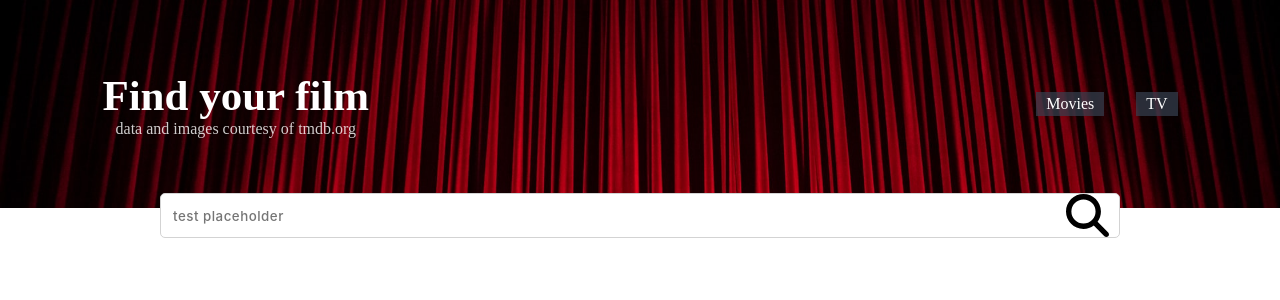
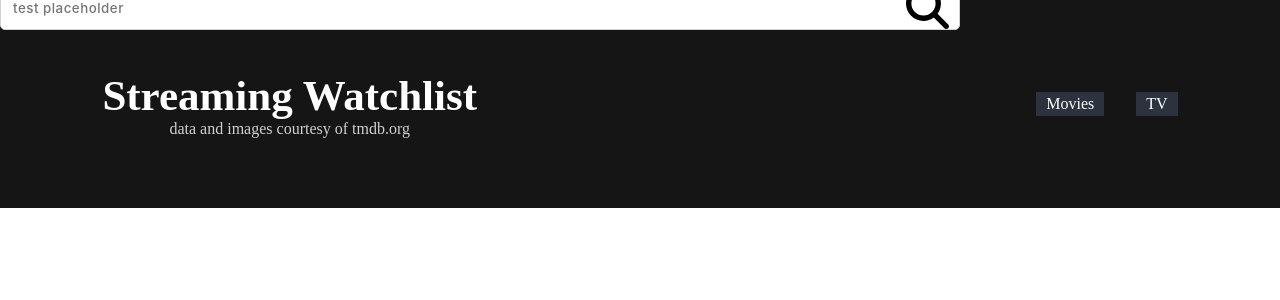
Before and after one commit to mgehrls/streamingwatchlist, a Next.js app: page / in a window 1280 px wide. Shown: the top 300 px of the page. Built offline with nearby package versions, Linux system fonts and the light colour scheme.

Commit message:
search gets saved to state

```diff
--- a/components/Header.module.css
+++ b/components/Header.module.css
@@ -1,6 +1,5 @@
 .header{
-    background-image: url('/curtain.jpg');
-    background-color: rgba(0, 0, 0, .7);
+    background-color: #151515;
     background-repeat: no-repeat;
     background-size: cover;
   }
@@ -23,3 +22,40 @@
     opacity: .8;
     text-align: center;
   }
+  .searchbar{
+    width:75%;
+    height:45px;
+    display: flex;
+    align-items: center;
+    position: absolute;
+    top:-15px;
+    font-family: 'Inter', sans-serif;
+    background-color: white;
+    border:1.5px rgb(211, 211, 211) solid;
+    border-radius: 5px;
+    font-size: 10px;
+  }
+.searchinput{
+    width:100%;
+    height:42px;
+    align-self: stretch;
+    margin-top: 1px;
+    margin-left: 10px;
+  }
+
+.searchicon{
+    padding:10px;
+    height:100%;
+    cursor: pointer;
+}
+
+.searchinput{
+    font-family: 'Inter', sans-serif;
+    border: none;
+    font-weight: 500;
+    letter-spacing: .5px;
+  }
+.searchinput:active,
+.searchinput:focus{
+    outline:none;
+}
--- a/components/Header.tsx
+++ b/components/Header.tsx
@@ -1,12 +1,21 @@
 import React from 'react'
 import styles from './Header.module.css'
+import { faMagnifyingGlass } from '@fortawesome/free-solid-svg-icons'
+import { FontAwesomeIcon } from '@fortawesome/react-fontawesome'
+import axios from 'axios'
+const apiKey = "api_key=4cc551bdbec360295f6123a443e43bb9"
 
-export default function Header() {
+interface HeaderProps{
+    search: (type:string, searchItem:string)=> Promise<false | undefined>
+}
+
+export default function Header({search}: HeaderProps) {
   return (
+    <>
     <header className={styles.header}>
         <a className={styles.titleContainer} href='/'>
             <div>
-                <h1 className={styles.pageTitle}>Find your film</h1>
+                <h1 className={styles.pageTitle}>Streaming Watchlist</h1>
                 <p className={styles.pageSubtitle}>data and images courtesy of tmdb.org</p>
             </div>
         </a>
@@ -15,5 +24,23 @@ export default function Header() {
             <a href="/tv">TV</a>
         </nav>
     </header>
+        <form
+            onSubmit={(e)=>{
+                e.preventDefault()
+                //setSearching(true)
+                search("multi", (document.getElementById("searchinput") as HTMLInputElement).value)
+            }}
+            className={styles.searchbar}>
+            <input
+                id={"searchinput"}
+                className={styles.searchinput}
+                type="text"
+                placeholder={"test placeholder"}/>
+            <FontAwesomeIcon
+                icon={faMagnifyingGlass}
+                className={styles.searchicon}
+                onClick={() => search("multi", (document.getElementById("searchinput") as HTMLInputElement).value)}/>
+        </form>
+        </>
   )
 }
--- a/components/Searchbar.tsx
+++ b/components/Searchbar.tsx
@@ -5,87 +5,15 @@ import styles from './Searchbar.module.css'
 import axios from 'axios'
 const apiKey = "api_key=4cc551bdbec360295f6123a443e43bb9"
 
-//needs onclick on FontAwesomeIcon
-export default function Searchbar() {
+export default function Searchbar(props: {}) {
+    console.log(props)
 
-    async function runSearch(type: string){
-        let url = ""
-        let searchItem: string = document.getElementById("searchinput") !== null ? (document.getElementById("searchinput") as HTMLInputElement).value : ""
-        console.log("search ran I guess.")
-        console.log(searchItem)
-        //
-        switch(type){
-          case ("multi"):
-            url = `https://api.themoviedb.org/3/search/multi?${apiKey}&language=en-US&query=${searchItem}&page=1&include_adult=false`
-
-            if(searchItem){
-              searchItem = encodeURI(searchItem)
-              await axios.get(url)
-                  .then((response) => {
-                      console.log(response)
-                })
-                .catch((err) => console.log(err))
-                .finally(()=>{
-                  console.log("search complete")
-                })
-            }
-                break
-          case("movie"):
-            url = `https://api.themoviedb.org/3/search/movie?${apiKey}&language=en-US&query=${searchItem}&page=1&include_adult=false`
-
-            if(searchItem){
-              searchItem = encodeURI(searchItem)
-              await axios.get(url)
-                  .then((response) => {
-                      console.log(response)
-                })
-                .catch((err) => console.log(err))
-                .finally(()=>{
-                  console.log("search complete")
-                })
-            }
-
-            break
-          case("tv"):
-            url = `https://api.themoviedb.org/3/search/tv?${apiKey}&language=en-US&page=1&query=${searchItem}&include_adult=false`
-
-            if(searchItem){
-              searchItem = encodeURI(searchItem)
-              await axios.get(url)
-                .then((response) => {
-                  console.log(response)
-                })
-                .catch((err) => console.log(err))
-                .finally(()=>{
-                  console.log("search complete")
-                })
-            }
-
-            break
-          default:
-            url = `https://api.themoviedb.org/3/search/multi?${apiKey}&language=en-US&query=${searchItem}&page=1&include_adult=false`
-
-            if(searchItem){
-              searchItem = encodeURI(searchItem)
-              await axios.get(url)
-                  .then((response) => {
-                      console.log(response)
-                })
-                .catch((err) => console.log(err))
-                .finally(()=>{
-                  console.log("search complete")
-                })
-            }
-            break
-        }
-
-      }
 
   return (
     <form onSubmit={(e)=>{
         e.preventDefault()
         //setSearching(true)
-        runSearch("multi")
+        props.runSearch("multi")
     }} className={styles.searchbar}>
         <input
             id={"searchinput"}
--- a/pages/index.tsx
+++ b/pages/index.tsx
@@ -2,13 +2,128 @@ import type { NextPage } from 'next'
 import Head from 'next/head'
 import styles from '../styles/Home.module.css'
 import Header from '../components/Header'
-import Searchbar from '../components/Searchbar'
 import axios from 'axios'
+import { useState, useEffect } from 'react'
 const apiKey = "api_key=4cc551bdbec360295f6123a443e43bb9"
 
 const Home: NextPage = () => {
+  const [data, setData] = useState<SearchData | null>(null)
+  interface SearchResult{
+    adult?: boolean;
+    backdrop_path?: string;
+    genre_ids?:number[];
+    id: number;
+    media_type?: string;
+    original_language?:string;
+    original_title?:string;
+    overview?:string;
+    popularity?: number;
+    poster_path?:string;
+    realease_date?:string;
+    title?:string;
+    video?:boolean;
+    vote_average?:number;
+    vote_count?:number;
+  }
+  interface SearchData{
+    data:{
+      page: number;
+      results: SearchResult[];
+      total_pages: number;
+      total_results: number;
+    }
+  }
 
+  useEffect(()=>{
+    console.log(data)
+  },[data])
 
+  async function runSearch(type: string, searchItem: string | null){
+    let url = ""
+
+    switch(type){
+      case ("multi"):
+        url = `https://api.themoviedb.org/3/search/multi?${apiKey}&language=en-US&query=${searchItem}&page=1&include_adult=false`
+
+        if(searchItem){
+          searchItem = encodeURI(searchItem)
+          await axios.get(url)
+              .then((response) => {
+                  setData(response.data.results)
+                  console.log(response)
+                  return true
+            })
+            .catch((err) => console.log(err))
+            .finally(()=>{
+              console.log("search complete")
+            })
+        }else{
+          return false
+        }
+            break
+      case("movie"):
+        url = `https://api.themoviedb.org/3/search/movie?${apiKey}&language=en-US&query=${searchItem}&page=1&include_adult=false`
+
+        if(searchItem){
+          searchItem = encodeURI(searchItem)
+          await axios.get(url)
+              .then((response) => {
+                  console.log(response)
+                  return true
+
+            })
+            .catch((err) => console.log(err))
+            .finally(()=>{
+              console.log("search complete")
+            })
+        }else{
+          return false
+        }
+
+        break
+      case("tv"):
+        url = `https://api.themoviedb.org/3/search/tv?${apiKey}&language=en-US&page=1&query=${searchItem}&include_adult=false`
+
+        if(searchItem){
+          searchItem = encodeURI(searchItem)
+          await axios.get(url)
+            .then((response) => {
+              console.log(response)
+              return true
+            })
+            .catch((err) => console.log(err))
+            .finally(()=>{
+              console.log("search complete")
+            })
+        }else{
+          return false
+        }
+
+        break
+      default:
+        url = `https://api.themoviedb.org/3/search/multi?${apiKey}&language=en-US&query=${searchItem}&page=1&include_adult=false`
+
+        if(searchItem){
+          searchItem = encodeURI(searchItem)
+          await axios.get(url)
+              .then((response) => {
+                  console.log(response)
+                  return true
+            })
+            .catch((err) => console.log(err))
+            .finally(()=>{
+              console.log("search complete")
+            })
+        }else{
+          return false
+        }
+        break
+    }
+
+  }
+  const HeaderProps = {
+    search: runSearch
+  }
 
   return (
     <div className={styles.container}>
@@ -17,9 +132,9 @@ const Home: NextPage = () => {
         <meta name="description" content="Keep track of your favorite shows and movies!" />
         <link rel="icon" href="/favicon.ico" />
       </Head>
-      <Header/>
+      <Header {...HeaderProps}/>
       <div className={styles.main}>
-        <Searchbar/>
+
       </div>
     </div>
   )
```
Also changed, not shown: public/headingimage2.jpg (renamed from public/curtain.jpg).
